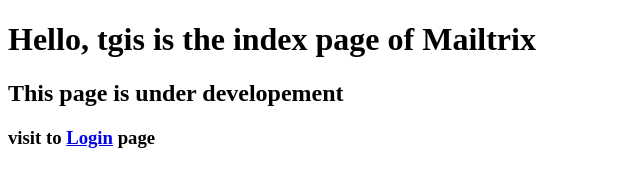
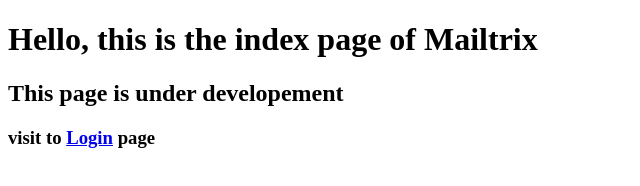
Before and after one commit to Sankar-2006/Mailtrix, a plain HTML site: page index.html in a window 1280 px wide. Shown: the whole page, without its empty margins (0-640 px from the left). Drawn offline with Linux system fonts and the light colour scheme.

Commit message:
Update: index.html

```diff
--- a/index.html
+++ b/index.html
@@ -7,7 +7,7 @@
     <title>Welcome-Mailtrix</title>
 </head>
 <body>
-    <h1>Hello, tgis is the index page of Mailtrix</h1>
+    <h1>Hello, this is the index page of Mailtrix</h1>
     <h2>This page is under developement</h2>
     <h3>visit to <a href="frontend/loginpage/login.html">Login</a> page</h3>
 </body>
```
